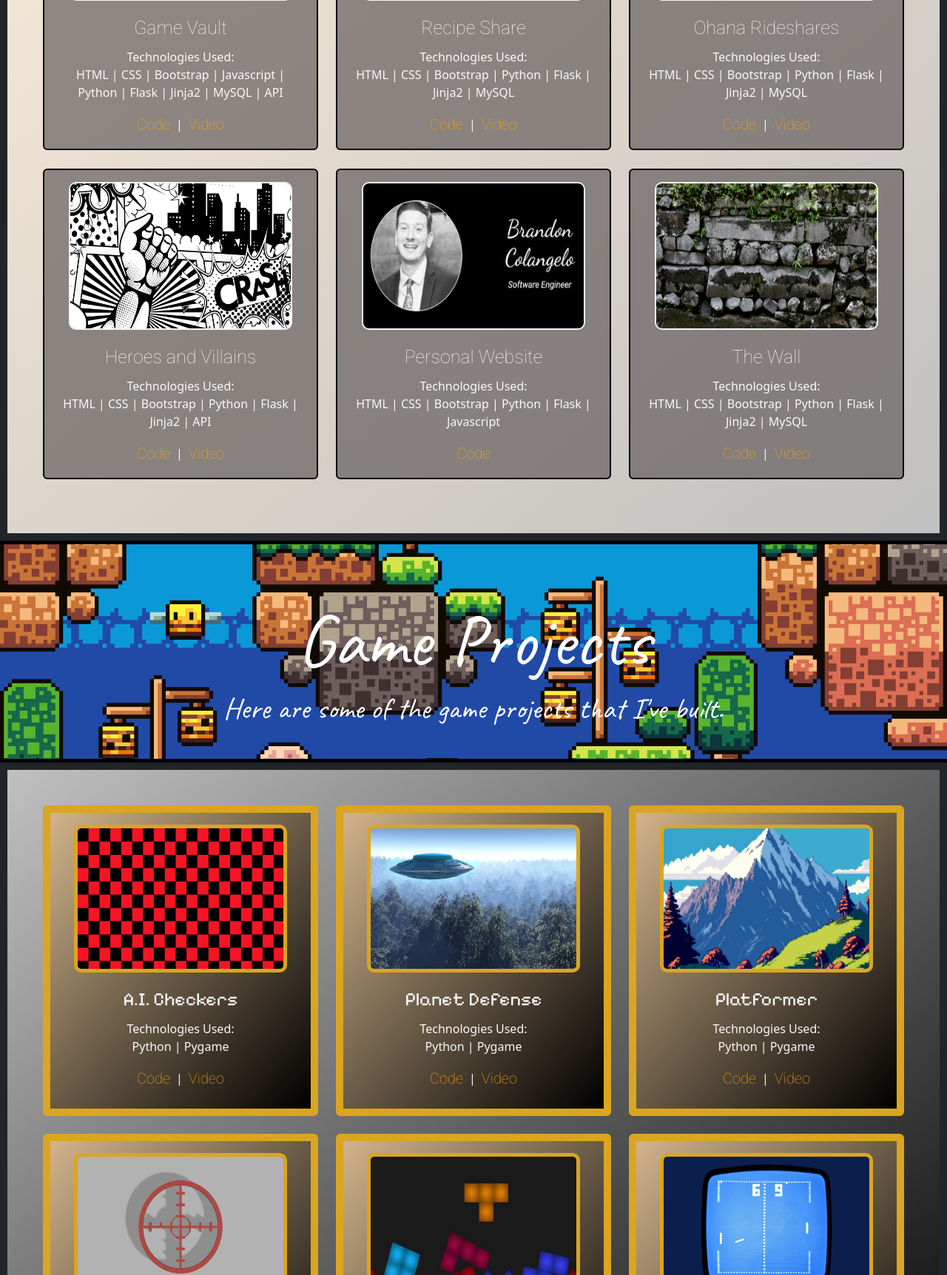
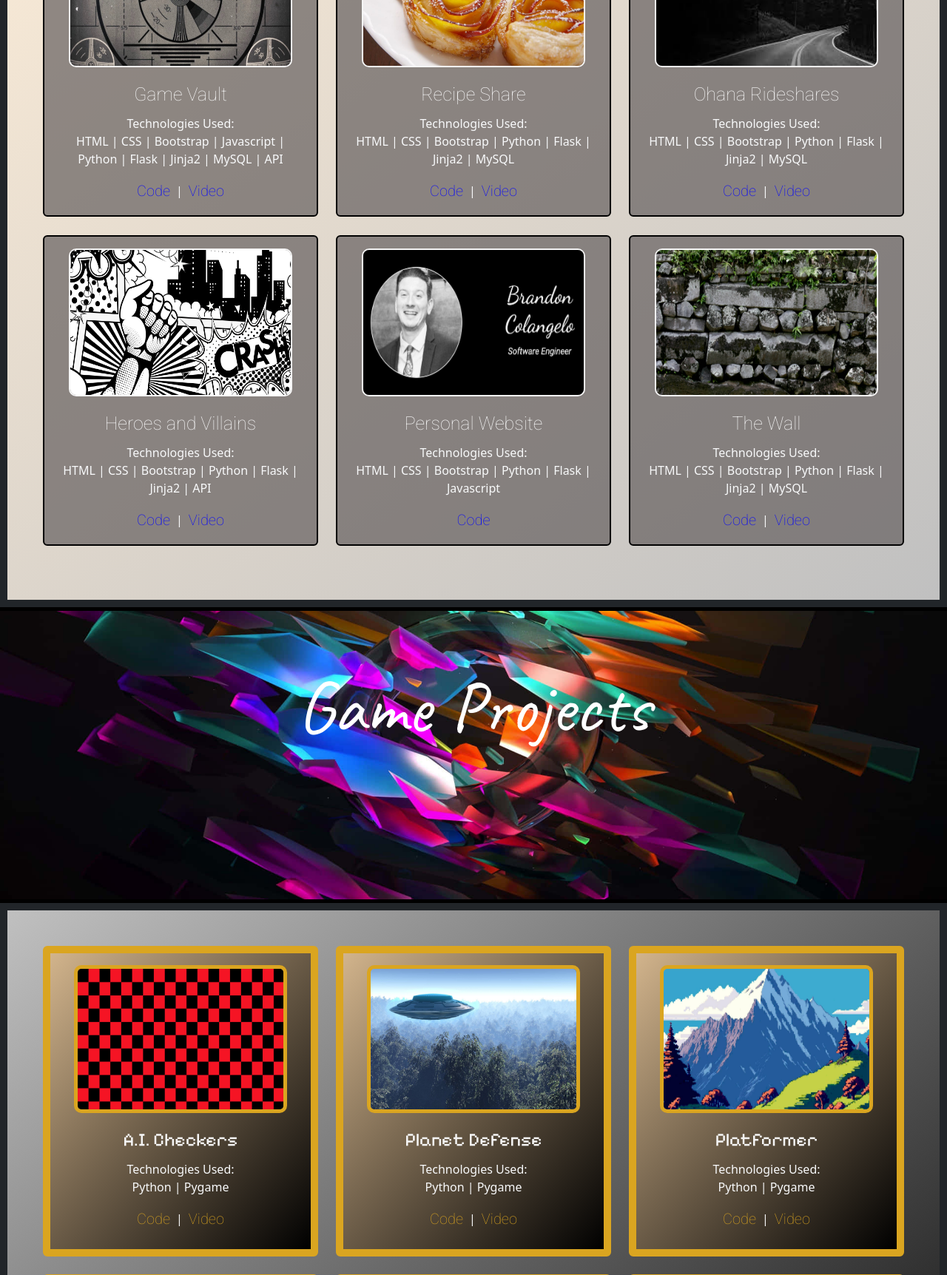
Before and after one commit to Brando129/personal_website_two, a Python web app: template flask_app/templates/index.html in a window 1280 px wide. Shown: the part 3284-5008 px from the top of the page at 74% size. Run offline with Jinja, Linux system fonts and the light colour scheme; the template is opened without the code that fills it, so the values that code supplies are empty; some web fonts are replaced.

Commit message:
Added changes from the live site.

```diff
--- a/flask_app/static/css/style.css
+++ b/flask_app/static/css/style.css
@@ -317,13 +346,19 @@ section {
     background-size: cover;
 }
 
+@media (max-width: 767px) {
+    .fixed-projects-bg {
+        background-attachment: initial;
+    }
+}
+
 /* Game projects background */
 .fixed-game-bg {
     /* The background image */
-    background-image: url("/static/img/platformer.gif");
+    background-image: url("/static/img/gaming.png");
 
     /* Set a specified height, or the minimum height for the background image */
-    min-height: 300px;
+    min-height: 400px;
 
     /* Set background image to fixed (don't scroll along with the page) */
     background-attachment: fixed;
@@ -419,7 +460,14 @@ img {
 .code_link {
     font-size: 20px;
     font-family: 'Roboto', sans-serif;
-    color: orange;
+    color: blue;
+}
+
+/* Code link2 */
+.code_link2 {
+    font-size: 20px;
+    font-family: 'Roboto', sans-serif;
+    color: goldenrod;
 }
 
 /* Video Link */
--- a/flask_app/static/js/script.js
+++ b/flask_app/static/js/script.js
@@ -1,7 +1,18 @@
+// Navbar
+// Show hamburger links on click
+function showLinks() {
+    var navbarNav = document.getElementById("navbarNav");
+    if (navbarNav.classList.contains("collapse")) {
+        navbarNav.classList.remove("collapse");
+    } else {
+        navbarNav.classList.add("collapse");
+    }
+}
+
 // Main banner
 // Career title animation
 var typed = new Typed(".auto-type", {
-    strings: ["Software Engineer", "Web/App Developer"],
+    strings: ["Software Engineer", "Web/Game Developer"],
     typeSpeed: 100,
     backSpeed:150,
     loop: true
@@ -49,7 +60,7 @@ for (i = 0; i < x.length; i++) {
 slideIndex++;
 if (slideIndex > x.length) {slideIndex = 1}
 x[slideIndex-1].style.display = "block";
-  setTimeout(carousel, 3000); // Change image every 2.5 seconds
+  setTimeout(carousel, 3000); // Change image every 3 seconds
 }
 
 // Hover event
--- a/flask_app/templates/index.html
+++ b/flask_app/templates/index.html
@@ -9,8 +9,7 @@
     <link href="https://cdn.jsdelivr.net/npm/bootstrap@5.3.0/dist/css/bootstrap.min.css" rel="stylesheet"
     integrity="sha384-9ndCyUaIbzAi2FUVXJi0CjmCapSmO7SnpJef0486qhLnuZ2cdeRhO02iuK6FUUVM" crossorigin="anonymous">
     <!-- Favicon link -->
-    <link rel="shortcut icon" type="x-icon" href="/static/img/bobba.png">
-
+    <link rel="icon" type="image/x-icon" href="/static/img/favicon.ico">
     <!-- Font links -->
     <!-- Pixel font -->
     <link rel="preconnect" href="https://fonts.googleapis.com">
@@ -34,7 +33,7 @@
                 <img class="home-icon" src="/static/img/home.png" alt="Home icon">
                 <h3 style="margin-top: 10px;" class="pixel text-black">Brandon Colangelo</h3>
             </div>
-            <button class="navbar-toggler" type="button" data-bs-toggle="collapse" data-bs-target="#navbarNav" aria-controls="navbarNav" aria-expanded="false" aria-label="Toggle navigation">
+            <button class="navbar-toggler" type="button" data-bs-toggle="collapse" data-bs-target="#navbarNav" aria-controls="navbarNav" aria-expanded="false" aria-label="Toggle navigation" onclick="showLinks()">
                 <span class="navbar-toggler-icon"></span>
             </button>
         </div>
@@ -87,7 +86,7 @@
     </nav>
     <!-- End of navbar -->
     <!-- Main banner -->
-    <div style="margin-top: 60px;" class="d-flex aign-items-center justify-content-around fixed-bg b-bottom">
+    <div style="margin-top: 50px;" class="d-flex aign-items-center justify-content-around fixed-bg b-bottom">
         <div class="row p-5">
             <div class="text-center slide col-md-6">
                 <img class="profile_image rounded-circle" src="/static/img/noir_profile_pic.png" alt="Profile picture">
@@ -333,7 +332,7 @@
         <div class="row">
             <div style="margin-top: 70px;">
                 <h1 class="skills-header text-black text-center">Web Projects</h1>
-                <h1 class="skills-txt text-black text-center">Here are some of the web projects that I've built.</h1>
+                <!-- <h1 class="skills-txt text-black text-center">Here are some of the web projects that I've built.</h1> -->
             </div>
         </div>
     </div>
@@ -482,7 +481,7 @@
         <div class="row">
             <div style="margin-top: 70px;">
                 <h1 class="skills-header text-white text-center">Game Projects</h1>
-                <h1 class="skills-txt text-white text-center">Here are some of the game projects that I've built.</h1>
+                <!-- <h1 class="skills-txt text-white text-center">Here are some of the game projects that I've built.</h1> -->
             </div>
         </div>
     </div>
@@ -505,8 +504,8 @@
                                         Python | Pygame
                                         <br>
                                         <div class="d-flex justify-content-center align-items-center">
-                                            <a class="code_link text-decoration-none mx-2" href="https://github.com/Brando129/checkers.git" target="_blank">Code</a> |
-                                            <a class="code_link text-decoration-none mx-2" href="#" target="_blank">Video</a>
+                                            <a class="code_link2 text-decoration-none mx-2" href="https://github.com/Brando129/checkers.git" target="_blank">Code</a> |
+                                            <a class="code_link2 text-decoration-none mx-2" href="#projects" target="_blank">Video</a>
                                         </div>
                                     </p>
                                 </div>
@@ -525,8 +524,8 @@
                                         Python | Pygame
                                         <br>
                                         <div class="d-flex justify-content-center align-items-center">
-                                            <a class="code_link text-decoration-none mx-2" href="https://github.com/Brando129/planet_defense.git" target="_blank">Code</a> |
-                                            <a class="code_link text-decoration-none mx-2" href="#" target="_blank">Video</a>
+                                            <a class="code_link2 text-decoration-none mx-2" href="https://github.com/Brando129/planet_defense.git" target="_blank">Code</a> |
+                                            <a class="code_link2 text-decoration-none mx-2" href="https://www.linkedin.com/feed/update/urn:li:activity:7117549592711229440/" target="_blank">Video</a>
                                         </div>
                                     </p>
                                 </div>
@@ -545,8 +544,8 @@
                                         Python | Pygame
                                         <br>
                                         <div class="d-flex justify-content-center align-items-center">
-                                            <a class="code_link text-decoration-none mx-2" href="https://github.com/Brando129/platformer.git" target="_blank">Code</a> |
-                                            <a class="code_link text-decoration-none mx-2" href="#" target="_blank">Video</a>
+                                            <a class="code_link2 text-decoration-none mx-2" href="https://github.com/Brando129/platformer.git" target="_blank">Code</a> |
+                                            <a class="code_link2 text-decoration-none mx-2" href="#projects" target="_blank">Video</a>
                                         </div>
                                     </p>
                                 </div>
@@ -565,8 +564,8 @@
                                         Python | Pygame
                                         <br>
                                         <div class="d-flex justify-content-center align-items-center">
-                                            <a class="code_link text-decoration-none mx-2" href="https://github.com/Brando129/aim_trainer.git" target="_blank">Code</a> |
-                                            <a class="code_link text-decoration-none mx-2" href="#" target="_blank">Video</a>
+                                            <a class="code_link2 text-decoration-none mx-2" href="https://github.com/Brando129/aim_trainer.git" target="_blank">Code</a> |
+                                            <a class="code_link2 text-decoration-none mx-2" href="https://www.linkedin.com/feed/update/urn:li:activity:7117168703921606656/" target="_blank">Video</a>
                                         </div>
                                     </p>
                                 </div>
@@ -585,8 +584,8 @@
                                         Python | Pygame
                                         <br>
                                         <div class="d-flex justify-content-center align-items-center">
-                                            <a class="code_link text-decoration-none mx-2" href="https://github.com/Brando129/tetris.git" target="_blank">Code</a> |
-                                            <a class="code_link text-decoration-none mx-2" href="#" target="_blank">Video</a>
+                                            <a class="code_link2 text-decoration-none mx-2" href="https://github.com/Brando129/tetris.git" target="_blank">Code</a> |
+                                            <a class="code_link2 text-decoration-none mx-2" href="https://www.linkedin.com/feed/update/urn:li:activity:7116107706897203200/" target="_blank">Video</a>
                                         </div>
                                     </p>
                                 </div>
@@ -605,8 +604,8 @@
                                         Python | Pygame
                                         <br>
                                         <div class="d-flex justify-content-center align-items-center">
-                                            <a class="code_link text-decoration-none mx-2" href="https://github.com/Brando129/pong.git" target="_blank">Code</a> |
-                                            <a class="code_link text-decoration-none mx-2" href="https://www.linkedin.com/feed/update/urn:li:activity:7115703523501121536/" target="_blank">Video</a>
+                                            <a class="code_link2 text-decoration-none mx-2" href="https://github.com/Brando129/pong.git" target="_blank">Code</a> |
+                                            <a class="code_link2 text-decoration-none mx-2" href="https://www.linkedin.com/feed/update/urn:li:activity:7115703523501121536/" target="_blank">Video</a>
                                         </div>
                                     </p>
                                 </div>
@@ -625,7 +624,7 @@
         <div class="row">
             <div style="margin-top: 70px;">
                 <h1 class="skills-header text-center">Skills</h1>
-                <h1 class="skills-txt text-center">Major skills that I've aquired so far.</h1>
+                <!-- <h1 class="skills-txt text-center">Major skills that I've aquired so far.</h1> -->
             </div>
         </div>
     </div>
@@ -692,20 +691,41 @@
     <div id="courses" class="fixed-courses-bg border-top-b border-bottom-b">
         <div class="row">
             <div style="margin-top: 70px;">
-                <h1 class="skills-header text-center">Courses</h1>
-                <h1 class="skills-txt text-center">Some of the courses I've completed.</h1>
+                <h1 class="skills-header text-center">Courses and Certifications</h1>
+                <!-- <h1 class="skills-txt text-center">Some of the courses I've completed.</h1> -->
             </div>
         </div>
     </div>
-    <div class="frame nav p-3">
-        <div class="mx-auto d-flex col-md-6 card-bg p-3">
+    <div class="frame nav p-3 flex-column align-items-center">
+        <div class="mx-auto d-flex col-md-6 card-bg p-3 my-4">
             <div style="margin-right: 20px;">
-                <img class="education-icon" src="/static/img/codingdojo-icon.png" alt="">
+                <img class="education-icon" src="/static/img/codingdojo-icon.png" alt="Coding Dojo">
             </div>
             <div>
                 <h3>Coding Dojo</h3>
                 <h5>Python Stack</h5>
+                <p>Python | MySQL | FLask | Jinja2 | Bootstrap | AWS</p>
                 <h5>Web Fundamentals</h5>
+                <p>HTML5 | CSS3 | Javascript</p>
+            </div>
+        </div>
+        <div class="mx-auto d-flex col-md-6 card-bg p-3 my-4">
+            <div style="margin-right: 20px;">
+                <img class="education-icon" src="/static/img/coursera-logo.png" alt="Coursera">
+            </div>
+            <div>
+                <h3>Coursera</h3>
+                <h5>Meta Front-End Developer</h5>
+                <!-- <div class="d-flex">
+                    <img class="course-icon" src="/static/img/meta-logo.png" alt="Meta Logo">
+                    <h5>Meta Font-End Developer</h5>
+                </div> -->
+                <!-- <ul>
+                    <li>Introduction to Front-End Development</li>
+                    <li>Programming with Javascript</li>
+                </ul> -->
+                <p class="mb-1">- Introduction to Front-End Development</p>
+                <p class="mb-1">- Programming with Javascript</p>
             </div>
         </div>
     </div>
@@ -755,7 +775,9 @@
                 <img class="icon-size" src="/static/img/linkedin-icon.png" alt="Linkedin logo"
                 onmouseover="scale(this, 1.3)" onmouseleave="scale(this, 1)">
             </a>
-            <a href="https://drive.google.com/file/d/1KNbqboFK-3RsBnOZjVkPvD3vQh1D6_WxYXpN8eZ2R00/view" target="_blank">
+            <!-- <a href="https://drive.google.com/file/d/1KNbqboFK-3RsBnOZjVkPvD3vQh1D6_WxYXpN8eZ2R00/view" target="_blank"> -->
+            <!-- <a href="https://drive.google.com/file/d/1KNbqboFK-3RsBnOZjVkPvD3vQh1D6_WxYXpN8eZ2R00/view" target="_blank"> -->
+            <a href="/static/img/technical_resume_oct_23.pdf" target="_blank">
                 <img class="icon-size" src="/static/img/resume-icon.png" alt="Resume logo"
                 onmouseover="scale(this, 1.3)" onmouseleave="scale(this, 1)">
             </a>
```
Also changed, not shown: other parts of flask_app/static/css/style.css (+74 -4 lines), flask_app/static/img/coursera-logo.png (added), flask_app/static/img/gaming.png (added), flask_app/static/img/meta-logo.png (added).
